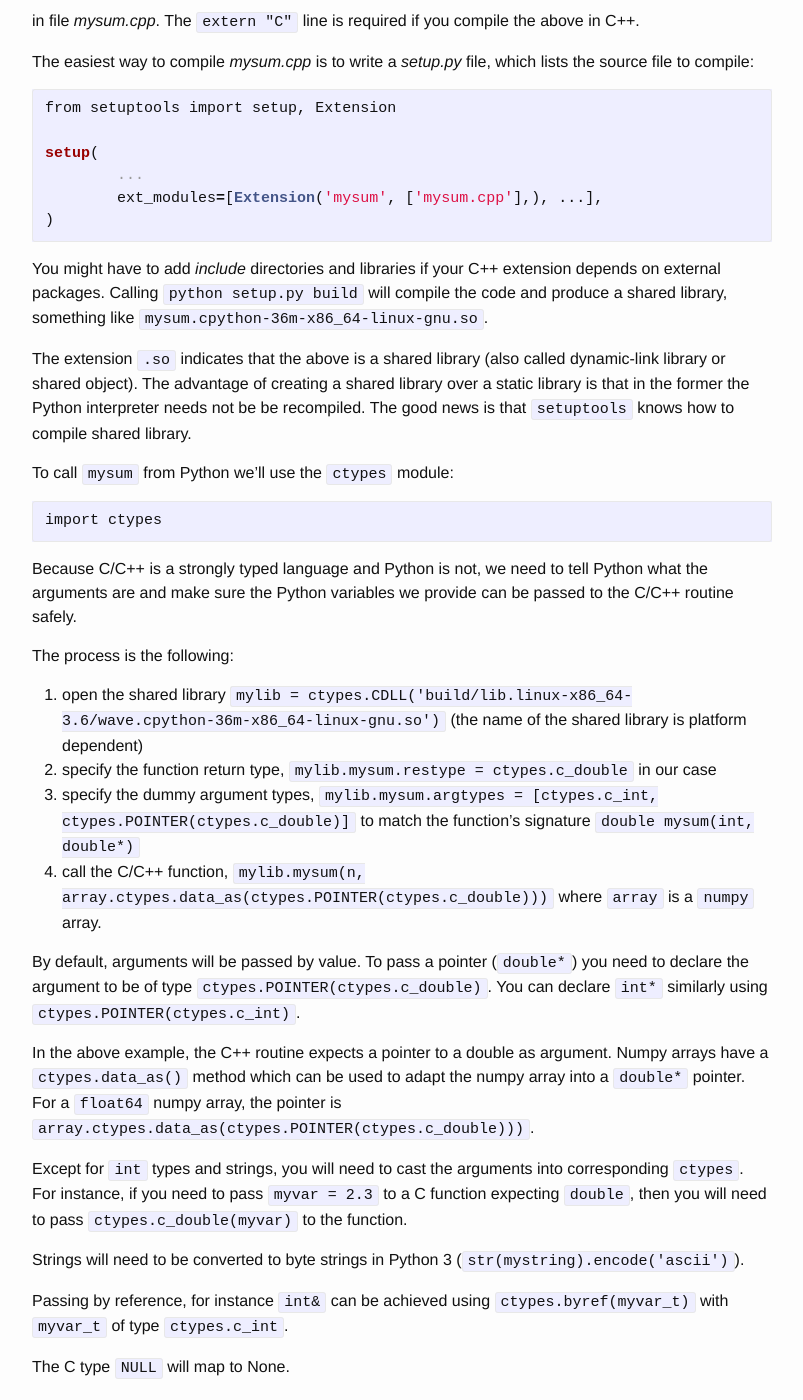
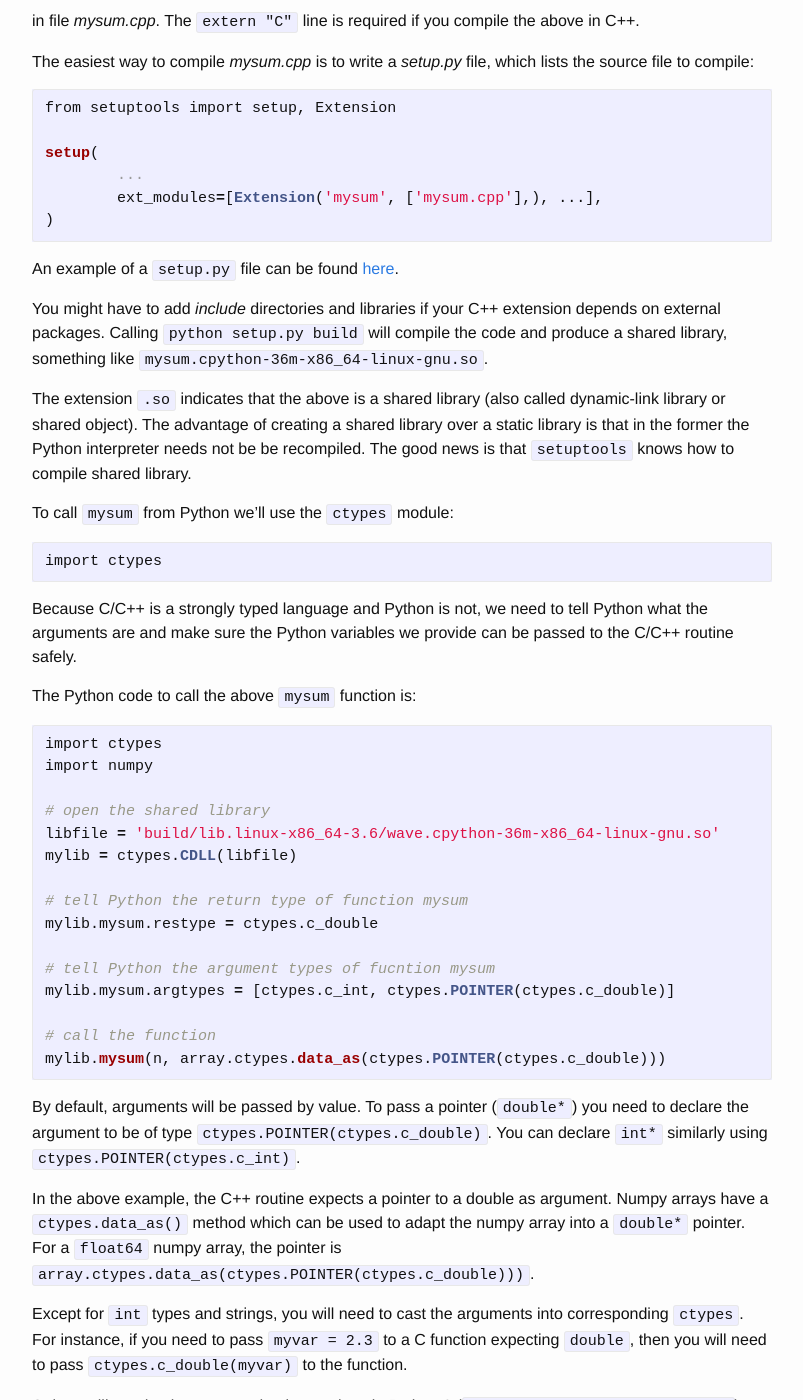
Before and after one commit to nesi/perf-training, a Jekyll site: the page built from _lessons/python-scatter/03b-ctypes.md, in a window 1280 px wide and 1400 px high, scrolled down 1692 px. Shown: the whole window, without its empty margins (238-1041 px from the left). Built offline with Jekyll 4.4.1, drawn with Linux system fonts in a browser that asks for light colours.

Commit message:
+ link to setup.py file. Full example, ready to copy-paste.

````diff
--- a/_lessons/python-scatter/03b-ctypes.md
+++ b/_lessons/python-scatter/03b-ctypes.md
@@ -59,6 +59,8 @@ setup(
 	ext_modules=[Extension('mysum', ['mysum.cpp'],), ...],
 )
 ```
+An example of a `setup.py` file can be found [here](https://raw.githubusercontent.com/pletzer/scatter/master/cext/setup.py).
+
 You might have to add *include* directories and libraries if your C++ extension depends on external packages. Calling `python setup.py build` will compile the code and produce a shared library, something like `mysum.cpython-36m-x86_64-linux-gnu.so`.
 
 The extension `.so` indicates that the above is a shared library (also called dynamic-link library or shared object). The advantage of creating a shared library over a static library is that in the former the Python interpreter needs not be be recompiled. The good news is that `setuptools` knows how to compile shared library.
@@ -70,12 +72,24 @@ import ctypes
 
 Because C/C++ is a strongly typed language and Python is not, we need to tell Python what the arguments are and make sure the Python variables we provide can be passed to the C/C++ routine safely.
 
-The process is the following:
+The Python code to call the above `mysum` function is:
+```python
+import ctypes
+import numpy
 
- 1. open the shared library `mylib = ctypes.CDLL('build/lib.linux-x86_64-3.6/wave.cpython-36m-x86_64-linux-gnu.so')` (the name of the shared library is platform dependent)
- 2. specify the function return type, `mylib.mysum.restype = ctypes.c_double` in our case
- 3. specify the dummy argument types, `mylib.mysum.argtypes = [ctypes.c_int, ctypes.POINTER(ctypes.c_double)]` to match the function's signature `double mysum(int, double*)`
- 4. call the C/C++ function, `mylib.mysum(n, array.ctypes.data_as(ctypes.POINTER(ctypes.c_double)))` where `array` is a `numpy` array.
+# open the shared library
+libfile = 'build/lib.linux-x86_64-3.6/wave.cpython-36m-x86_64-linux-gnu.so'
+mylib = ctypes.CDLL(libfile)
+
+# tell Python the return type of function mysum
+mylib.mysum.restype = ctypes.c_double
+
+# tell Python the argument types of fucntion mysum
+mylib.mysum.argtypes = [ctypes.c_int, ctypes.POINTER(ctypes.c_double)]
+
+# call the function
+mylib.mysum(n, array.ctypes.data_as(ctypes.POINTER(ctypes.c_double)))
+```
 
 By default, arguments will be passed by value. To pass a pointer (`double*`) you need to declare the argument to be of type `ctypes.POINTER(ctypes.c_double)`. You can declare `int*` similarly using `ctypes.POINTER(ctypes.c_int)`.
 
@@ -105,6 +119,7 @@ The following summarises the translation between Python and C for some common da
 For a complete list of C to ctypes type mapping see the Python [documentation](https://docs.python.org/3/library/ctypes.html).
 
 
+
 ## Exercises
 
 We've created a version of `scatter.py` that builds and calls a C++ external function `src/wave.cpp`. Load the Boost module
````
